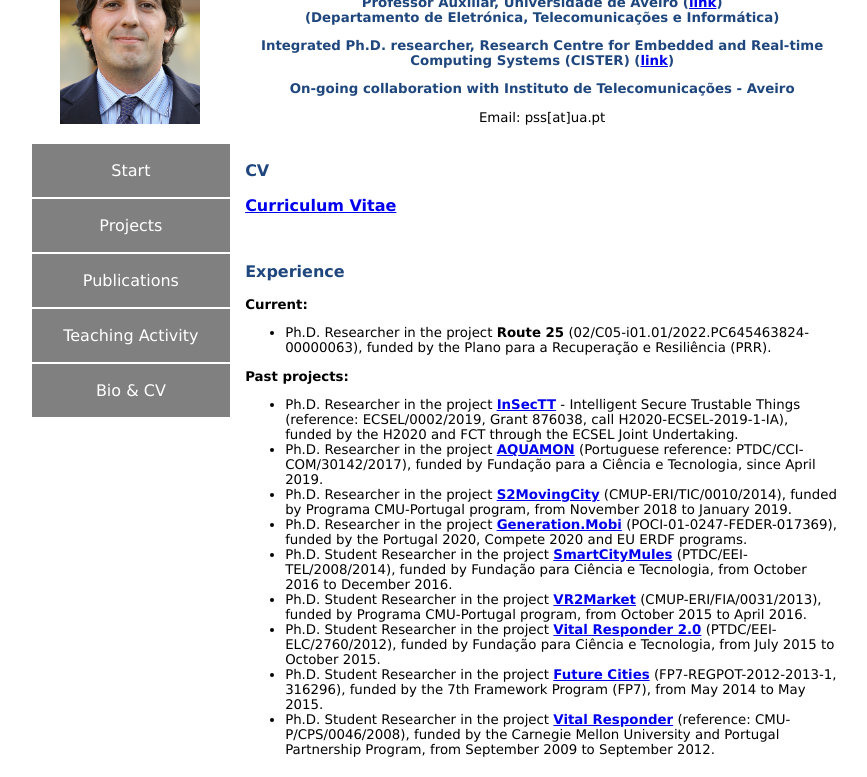
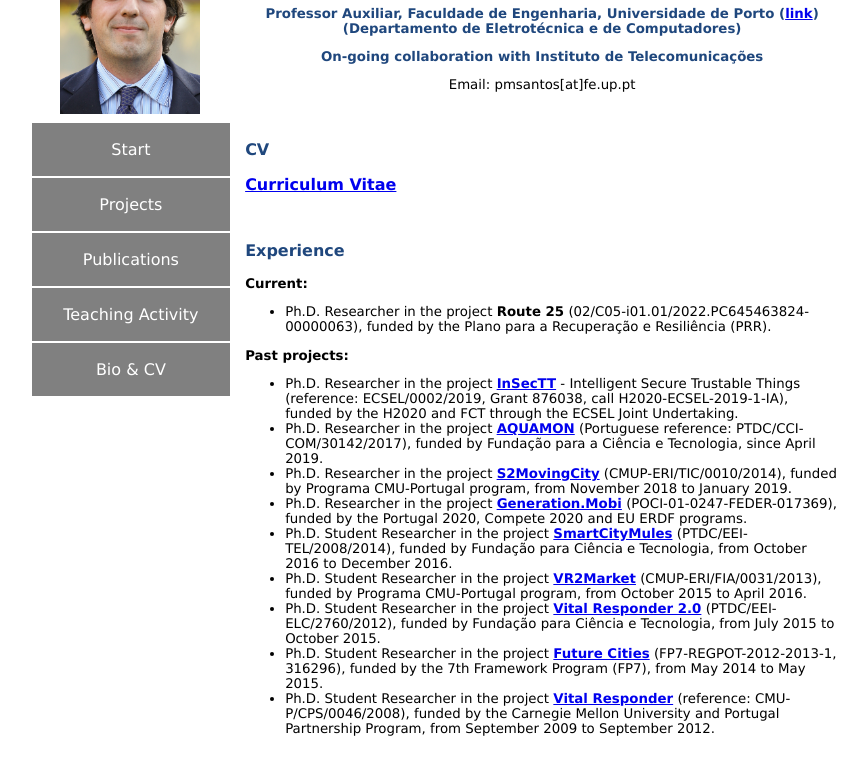
Before and after one commit to pmssantos/pmssantos.github.io, a plain HTML site: page bio.html in a window 1280 px wide. Shown: the part 84-861 px from the top of the page, without its empty margins (204-1071 px from the left). Drawn offline with nearby package versions, Linux system fonts and the light colour scheme; a script that the page names is missing.

Commit message:
Updated affiliation.

```diff
--- a/bio.html
+++ b/bio.html
@@ -20,12 +20,12 @@
 	<td width="0px" align="center"></td>
 	<td width="600px" align="center">
 		<p id ='titletext'>Pedro M. Santos</p>
-        <p id ='topictextcenter'>Professor Auxiliar, Universidade de Aveiro (<a href="https://www.ua.pt/pt/p/80656463">link</a>)</br>
-		(Departamento de Eletrónica, Telecomunicações e Informática)</p>
-		<p id ='topictextcenter'>Integrated Ph.D. researcher, Research Centre for Embedded and Real-time Computing Systems (CISTER) (<a href="https://www.cister.isep.ipp.pt/people/pedro_miguel_santos/">link</a>)</p>
-		<p id ='topictextcenter'>On-going collaboration with <b>Instituto de Telecomunicações - Aveiro</b></p>
+        <p id ='topictextcenter'>Professor Auxiliar, Faculdade de Engenharia, Universidade de Porto (<a href="https://www.ua.pt/pt/p/80656463">link</a>)</br>
+		(Departamento de Eletrotécnica e de Computadores)</p>
+		<!--p id ='topictextcenter'>Integrated Ph.D. researcher, Research Centre for Embedded and Real-time Computing Systems (CISTER) (<a href="https://www.cister.isep.ipp.pt/people/pedro_miguel_santos/">link</a>)</p-->
+		<p id ='topictextcenter'>On-going collaboration with <b>Instituto de Telecomunicações</b></p>
 
-        <p id ='center'>Email: pss[at]ua.pt</p>
+        <p id ='center'>Email: pmsantos[at]fe.up.pt</p>
 	</td>
 	</tr>
 	<!------------------------------------- Body------------------------------------->
```
Also changed, not shown: index.html (+5 -5 lines), pubs.html (+5 -5 lines), research.html (+5 -5 lines), teaching.html (+5 -5 lines), template.html (+5 -5 lines).
